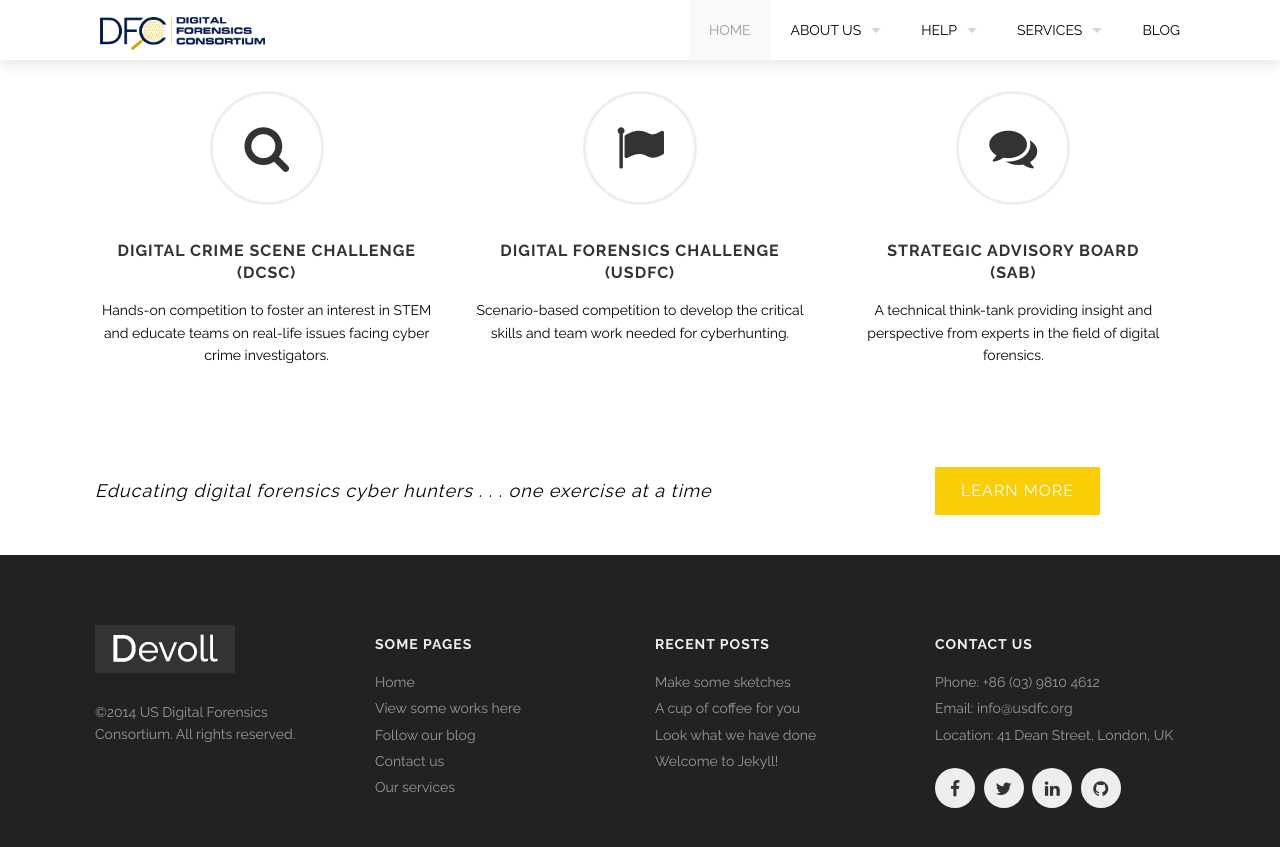
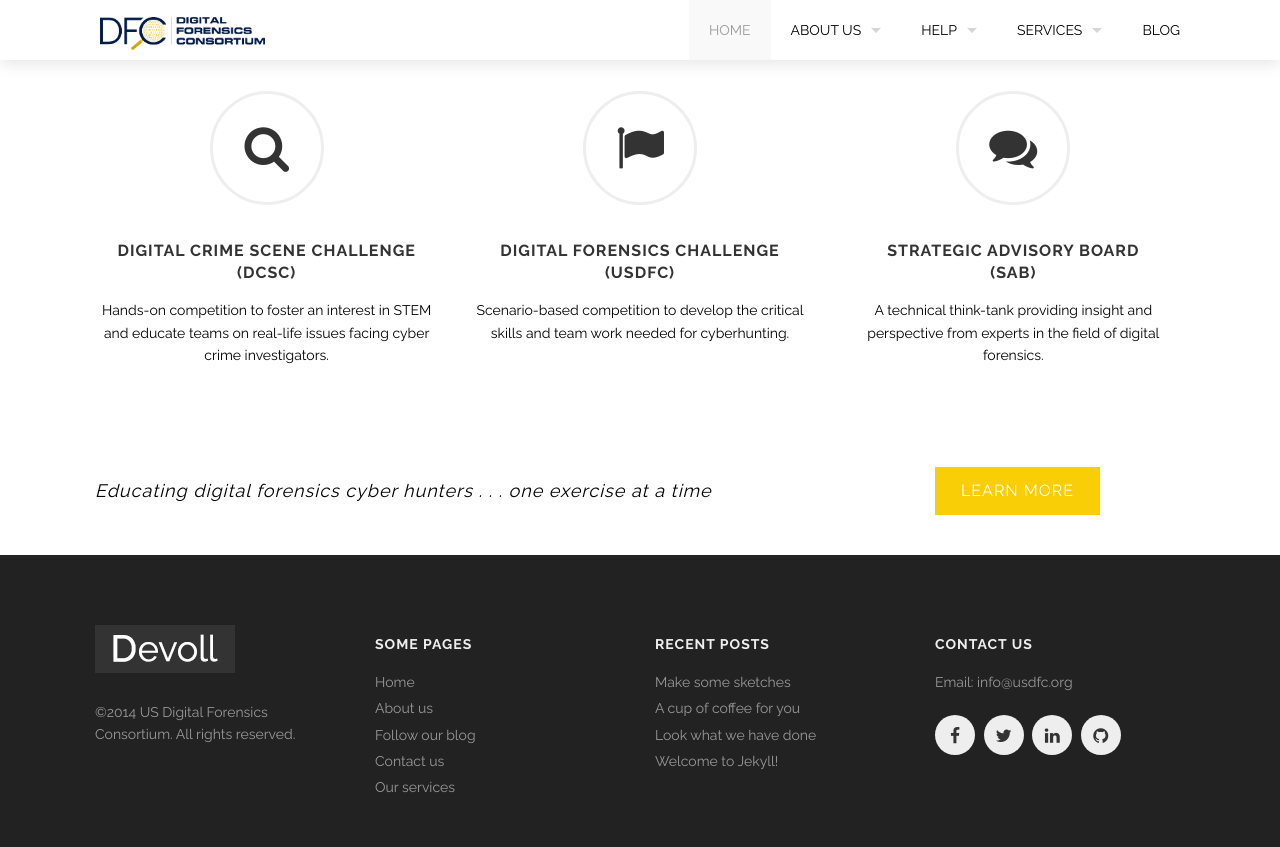
Before and after one commit to USDFC/usdfc.github.io, a Jekyll site: the page built from index.html, in a window 1280 px wide and 900 px high, scrolled down 1008 px. Shown: the top 847 px of the window. Built offline with Jekyll 4.4.1, drawn with Linux system fonts in a browser that asks for light colours.

Commit message:
Update footer.html
Remvoed non-affilated contact info; fixed some page links

```diff
--- a/_includes/footer.html
+++ b/_includes/footer.html
@@ -17,7 +17,7 @@
         <h4>Some pages</h4>
         <ul>
           <li><a href="index.html">Home</a></li>
-          <li><a href="portfolio.html">View some works here</a></li>
+          <li><a href="about.html">About us</a></li>
           <li><a href="blog.html">Follow our blog</a></li>
           <li><a href="contact.html">Contact us</a></li>
           <li><a href="services.html">Our services</a></li>
@@ -41,9 +41,7 @@
       <div class='spacing'></div>
       <h4>Contact us</h4>
       <ul>
-        <li>Phone: +86 (03) 9810 4612</li>
         <li>Email: {{site.email}}</li>
-        <li>Location: 41 Dean Street, London, UK</li>
       </ul>
       <div class='spacing'></div>
       <ul class='socials'>
```
